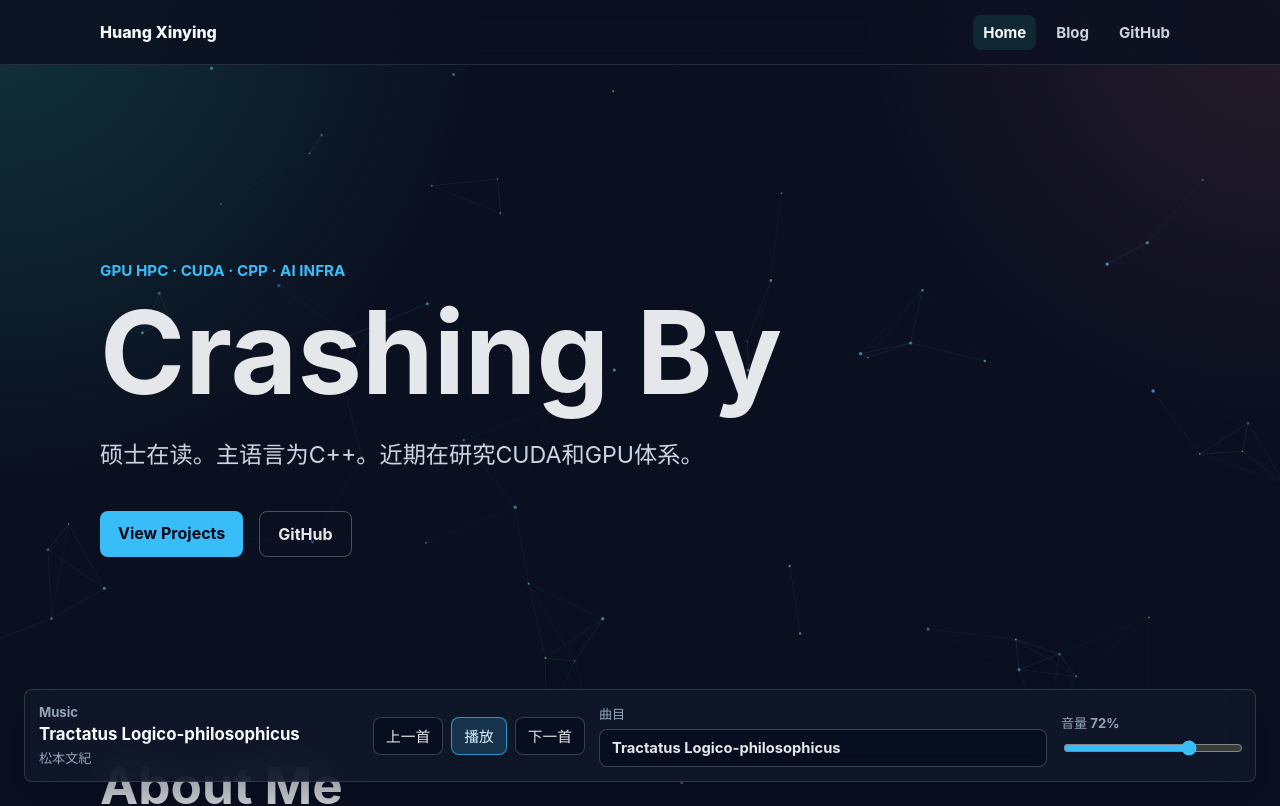
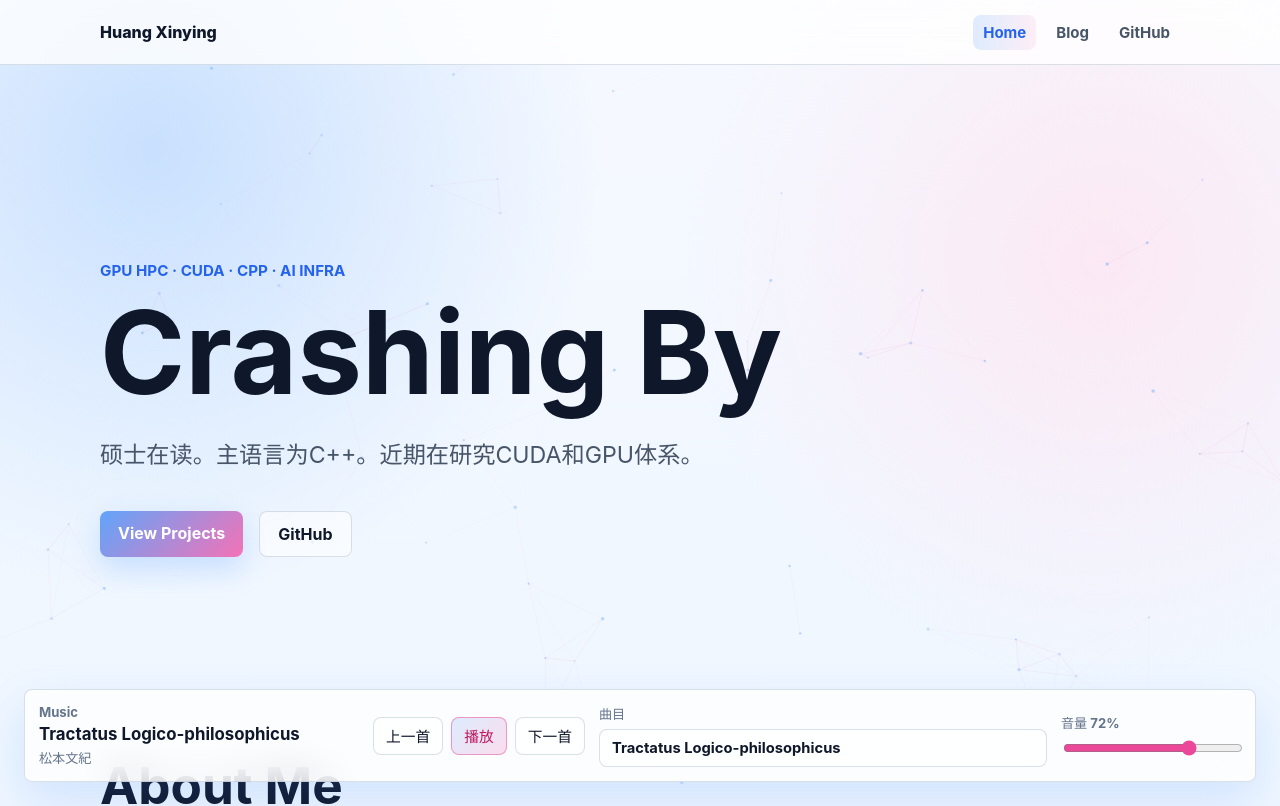
Before and after one commit to crashingby/homepage, a React (Vite) app: page / in a window 1280 px wide. Shown: the top 806 px of the page. Built offline with nearby package versions, Linux system fonts and the light colour scheme.

Commit message:
修改整体颜色风格

```diff
--- a/src/components/MarkdownPost.tsx
+++ b/src/components/MarkdownPost.tsx
@@ -237,7 +237,17 @@ function MermaidDiagram({ chart }: { chart: string }) {
                 mermaid.initialize({
                     startOnLoad: false,
                     securityLevel: 'strict',
-                    theme: 'dark',
+                    theme: 'base',
+                    themeVariables: {
+                        background: '#ffffff',
+                        primaryColor: '#dbeafe',
+                        primaryTextColor: '#0f172a',
+                        primaryBorderColor: '#60a5fa',
+                        lineColor: '#64748b',
+                        secondaryColor: '#fce7f3',
+                        tertiaryColor: '#f8fafc',
+                        fontFamily: 'Inter, ui-sans-serif, system-ui, sans-serif',
+                    },
                 })
 
                 const result = await mermaid.render(id, chart)
--- a/src/components/ParticleBackground.tsx
+++ b/src/components/ParticleBackground.tsx
@@ -48,7 +48,7 @@ function createBurstParticle(x: number, y: number): BurstParticle {
         alpha: 1,
         life: maxLife,
         maxLife,
-        hue: randomBetween(176, 204),
+        hue: Math.random() > 0.5 ? randomBetween(206, 222) : randomBetween(320, 334),
     }
 }
 
@@ -102,7 +102,7 @@ export function ParticleBackground() {
                 if (particle.y > height + 20) particle.y = -20
 
                 context.beginPath()
-                context.fillStyle = `rgba(125, 211, 252, ${particle.alpha})`
+                context.fillStyle = `rgba(96, 165, 250, ${particle.alpha * 0.72})`
                 context.arc(particle.x, particle.y, particle.radius, 0, Math.PI * 2)
                 context.fill()
             }
@@ -121,9 +121,9 @@ export function ParticleBackground() {
                         continue
                     }
 
-                    const alpha = (1 - distance / LINK_DISTANCE) * 0.12
+                    const alpha = (1 - distance / LINK_DISTANCE) * 0.09
                     context.beginPath()
-                    context.strokeStyle = `rgba(125, 211, 252, ${alpha})`
+                    context.strokeStyle = `rgba(236, 72, 153, ${alpha})`
                     context.lineWidth = 1
                     context.moveTo(a.x, a.y)
                     context.lineTo(b.x, b.y)
@@ -144,7 +144,7 @@ export function ParticleBackground() {
                 particle.life -= 1
 
                 context.beginPath()
-                context.fillStyle = `hsla(${particle.hue}, 90%, 68%, ${progress})`
+                context.fillStyle = `hsla(${particle.hue}, 86%, 62%, ${progress * 0.82})`
                 context.arc(particle.x, particle.y, particle.radius, 0, Math.PI * 2)
                 context.fill()
 
--- a/src/styles/global.css
+++ b/src/styles/global.css
@@ -2,8 +2,23 @@
     font-family:
         Inter, ui-sans-serif, system-ui, -apple-system, BlinkMacSystemFont, "Segoe UI",
         sans-serif;
-    color: #e5e7eb;
-    background: #0b1020;
+    color: #0f172a;
+    background: #f6f9ff;
+    --page-bg: #f6f9ff;
+    --text-main: #0f172a;
+    --text-muted: #475569;
+    --text-soft: #64748b;
+    --surface: rgba(255, 255, 255, 0.74);
+    --surface-strong: rgba(255, 255, 255, 0.9);
+    --surface-solid: #ffffff;
+    --border: rgba(148, 163, 184, 0.34);
+    --border-strong: rgba(96, 165, 250, 0.34);
+    --accent-blue: #2563eb;
+    --accent-blue-soft: #dbeafe;
+    --accent-sky: #38bdf8;
+    --accent-pink: #ec4899;
+    --accent-pink-soft: #fce7f3;
+    --shadow-soft: 0 18px 48px rgba(59, 130, 246, 0.12);
 }
 
 * {
@@ -15,9 +30,10 @@ body {
     min-width: 320px;
     min-height: 100vh;
     background:
-        radial-gradient(circle at top left, rgba(45, 212, 191, 0.18), transparent 30rem),
-        radial-gradient(circle at top right, rgba(248, 113, 113, 0.12), transparent 26rem),
-        #0b1020;
+        radial-gradient(circle at 12% 8%, rgba(191, 219, 254, 0.82), transparent 28rem),
+        radial-gradient(circle at 86% 14%, rgba(252, 231, 243, 0.9), transparent 26rem),
+        radial-gradient(circle at 50% 92%, rgba(224, 242, 254, 0.72), transparent 32rem),
+        linear-gradient(180deg, #f6f9ff 0%, #eef6ff 46%, #fff7fb 100%);
 }
 
 a {
--- a/src/styles/home.css
+++ b/src/styles/home.css
@@ -7,7 +7,7 @@
 
 .eyebrow {
     margin: 0 0 18px;
-    color: #38bdf8;
+    color: var(--accent-blue);
     font-size: 0.95rem;
     font-weight: 700;
     letter-spacing: 0;
@@ -25,7 +25,7 @@
 .hero-subtitle {
     max-width: 760px;
     margin: 28px 0 0;
-    color: #cbd5e1;
+    color: var(--text-muted);
     font-size: clamp(1.1rem, 2vw, 1.45rem);
     line-height: 1.7;
 }
@@ -49,13 +49,15 @@
 }
 
 .primary-button {
-    background: #38bdf8;
-    color: #020617;
+    background: linear-gradient(135deg, #60a5fa, #f472b6);
+    color: #ffffff;
+    box-shadow: 0 12px 28px rgba(96, 165, 250, 0.28);
 }
 
 .secondary-button {
-    border: 1px solid rgba(148, 163, 184, 0.45);
-    color: #e5e7eb;
+    border: 1px solid var(--border);
+    color: var(--text-main);
+    background: rgba(255, 255, 255, 0.56);
 }
 
 .primary-button:hover,
@@ -64,13 +66,13 @@
 }
 
 .secondary-button:hover {
-    border-color: #38bdf8;
-    background: rgba(56, 189, 248, 0.08);
+    border-color: rgba(96, 165, 250, 0.58);
+    background: rgba(219, 234, 254, 0.72);
 }
 
 .section {
     padding: 56px 0;
-    border-top: 1px solid rgba(148, 163, 184, 0.2);
+    border-top: 1px solid var(--border);
 }
 
 .section h2 {
@@ -81,7 +83,7 @@
 
 .section p {
     max-width: 780px;
-    color: #cbd5e1;
+    color: var(--text-muted);
     font-size: 1.05rem;
     line-height: 1.8;
 }
@@ -98,9 +100,10 @@
     flex-direction: column;
     align-items: flex-start;
     padding: 24px;
-    border: 1px solid rgba(148, 163, 184, 0.22);
+    border: 1px solid var(--border);
     border-radius: 8px;
-    background: rgba(15, 23, 42, 0.72);
+    background: var(--surface);
+    box-shadow: var(--shadow-soft);
     backdrop-filter: blur(16px);
     transition:
         transform 0.2s ease,
@@ -110,8 +113,8 @@
 
 .project-card:hover {
     transform: translateY(-4px);
-    border-color: rgba(56, 189, 248, 0.6);
-    background: rgba(15, 23, 42, 0.92);
+    border-color: rgba(96, 165, 250, 0.58);
+    background: var(--surface-strong);
 }
 
 .project-card h3 {
@@ -127,9 +130,9 @@
 .project-link {
     margin-top: auto;
     padding: 10px 14px;
-    border: 1px solid rgba(56, 189, 248, 0.45);
+    border: 1px solid rgba(96, 165, 250, 0.45);
     border-radius: 8px;
-    color: #7dd3fc;
+    color: var(--accent-blue);
     font-size: 0.92rem;
     font-weight: 700;
     transition:
@@ -141,9 +144,9 @@
 
 .project-link:hover {
     transform: translateY(-1px);
-    border-color: rgba(56, 189, 248, 0.85);
-    background: rgba(56, 189, 248, 0.12);
-    color: #e0f2fe;
+    border-color: rgba(236, 72, 153, 0.52);
+    background: rgba(252, 231, 243, 0.72);
+    color: #be185d;
 }
 
 @media (max-width: 720px) {
--- a/src/styles/layout.css
+++ b/src/styles/layout.css
@@ -2,8 +2,8 @@
     position: sticky;
     top: 0;
     z-index: 20;
-    border-bottom: 1px solid rgba(148, 163, 184, 0.18);
-    background: rgba(11, 16, 32, 0.82);
+    border-bottom: 1px solid var(--border);
+    background: rgba(255, 255, 255, 0.78);
     backdrop-filter: blur(18px);
 }
 
@@ -18,7 +18,7 @@
 }
 
 .site-mark {
-    color: #f8fafc;
+    color: var(--text-main);
     font-weight: 800;
 }
 
@@ -31,15 +31,16 @@
 .nav-links a {
     padding: 8px 10px;
     border-radius: 8px;
-    color: #cbd5e1;
+    color: var(--text-muted);
     font-size: 0.94rem;
     font-weight: 700;
 }
 
 .nav-links a:hover,
 .nav-links a.active {
-    color: #f8fafc;
-    background: rgba(45, 212, 191, 0.12);
+    color: var(--accent-blue);
+    background:
+        linear-gradient(90deg, rgba(219, 234, 254, 0.92), rgba(252, 231, 243, 0.72));
 }
 
 .app {
--- a/src/styles/music.css
+++ b/src/styles/music.css
@@ -13,10 +13,10 @@
     align-items: center;
     gap: 14px;
     padding: 14px;
-    border: 1px solid rgba(148, 163, 184, 0.24);
+    border: 1px solid var(--border);
     border-radius: 8px;
-    background: rgba(15, 23, 42, 0.88);
-    box-shadow: 0 18px 46px rgba(2, 6, 23, 0.36);
+    background: rgba(255, 255, 255, 0.78);
+    box-shadow: 0 18px 46px rgba(59, 130, 246, 0.16);
     backdrop-filter: blur(16px);
 }
 
@@ -31,14 +31,14 @@
 .music-player__meta span,
 .music-player__track-picker > span,
 .music-player__volume span {
-    color: #94a3b8;
+    color: var(--text-soft);
     font-size: 0.82rem;
     font-weight: 700;
 }
 
 .music-player__meta strong {
     overflow: hidden;
-    color: #f8fafc;
+    color: var(--text-main);
     font-size: 1.05rem;
     text-overflow: ellipsis;
     white-space: nowrap;
@@ -50,10 +50,10 @@
 }
 
 .music-player button {
-    border: 1px solid rgba(148, 163, 184, 0.34);
+    border: 1px solid var(--border);
     border-radius: 8px;
-    background: rgba(2, 6, 23, 0.5);
-    color: #e5e7eb;
+    background: rgba(255, 255, 255, 0.58);
+    color: var(--text-main);
     font: inherit;
     font-size: 0.92rem;
 }
@@ -72,15 +72,15 @@
 
 .music-player button:hover {
     transform: translateY(-1px);
-    border-color: rgba(56, 189, 248, 0.7);
-    background: rgba(56, 189, 248, 0.1);
-    color: #f8fafc;
+    border-color: rgba(96, 165, 250, 0.58);
+    background: rgba(219, 234, 254, 0.72);
+    color: var(--accent-blue);
 }
 
 .music-player__primary {
-    border-color: rgba(56, 189, 248, 0.72) !important;
-    background: rgba(56, 189, 248, 0.18) !important;
-    color: #e0f2fe !important;
+    border-color: rgba(236, 72, 153, 0.5) !important;
+    background: linear-gradient(135deg, rgba(96, 165, 250, 0.2), rgba(244, 114, 182, 0.24)) !important;
+    color: #be185d !important;
 }
 
 .music-player__track-picker,
@@ -115,10 +115,10 @@
     max-height: 260px;
     overflow-y: auto;
     padding: 6px;
-    border: 1px solid rgba(148, 163, 184, 0.28);
+    border: 1px solid var(--border);
     border-radius: 8px;
-    background: rgba(15, 23, 42, 0.98);
-    box-shadow: 0 18px 44px rgba(2, 6, 23, 0.42);
+    background: rgba(255, 255, 255, 0.96);
+    box-shadow: 0 18px 44px rgba(59, 130, 246, 0.16);
 }
 
 .music-player__track-menu button {
@@ -135,16 +135,16 @@
 
 .music-player__track-menu button:hover {
     transform: none;
-    border-color: rgba(56, 189, 248, 0.28);
-    background: rgba(56, 189, 248, 0.1);
+    border-color: rgba(96, 165, 250, 0.34);
+    background: rgba(219, 234, 254, 0.72);
 }
 
 .music-player__track-menu button.is-active {
-    border-color: rgba(56, 189, 248, 0.58);
+    border-color: rgba(236, 72, 153, 0.42);
     background:
-        linear-gradient(90deg, rgba(56, 189, 248, 0.2), rgba(45, 212, 191, 0.08)),
-        rgba(15, 23, 42, 0.92);
-    color: #f8fafc;
+        linear-gradient(90deg, rgba(219, 234, 254, 0.88), rgba(252, 231, 243, 0.82)),
+        rgba(255, 255, 255, 0.92);
+    color: var(--text-main);
 }
 
 .music-player__track-menu strong {
@@ -157,13 +157,13 @@
 }
 
 .music-player__track-menu span {
-    color: #94a3b8;
+    color: var(--text-soft);
     font-size: 0.78rem;
 }
 
 .music-player__volume input {
     width: 100%;
-    accent-color: #38bdf8;
+    accent-color: var(--accent-pink);
 }
 
 @media (max-width: 860px) {
```
Also changed, not shown: src/styles/blog.css (+39 -36 lines), src/styles/markdown.css (+20 -20 lines).
